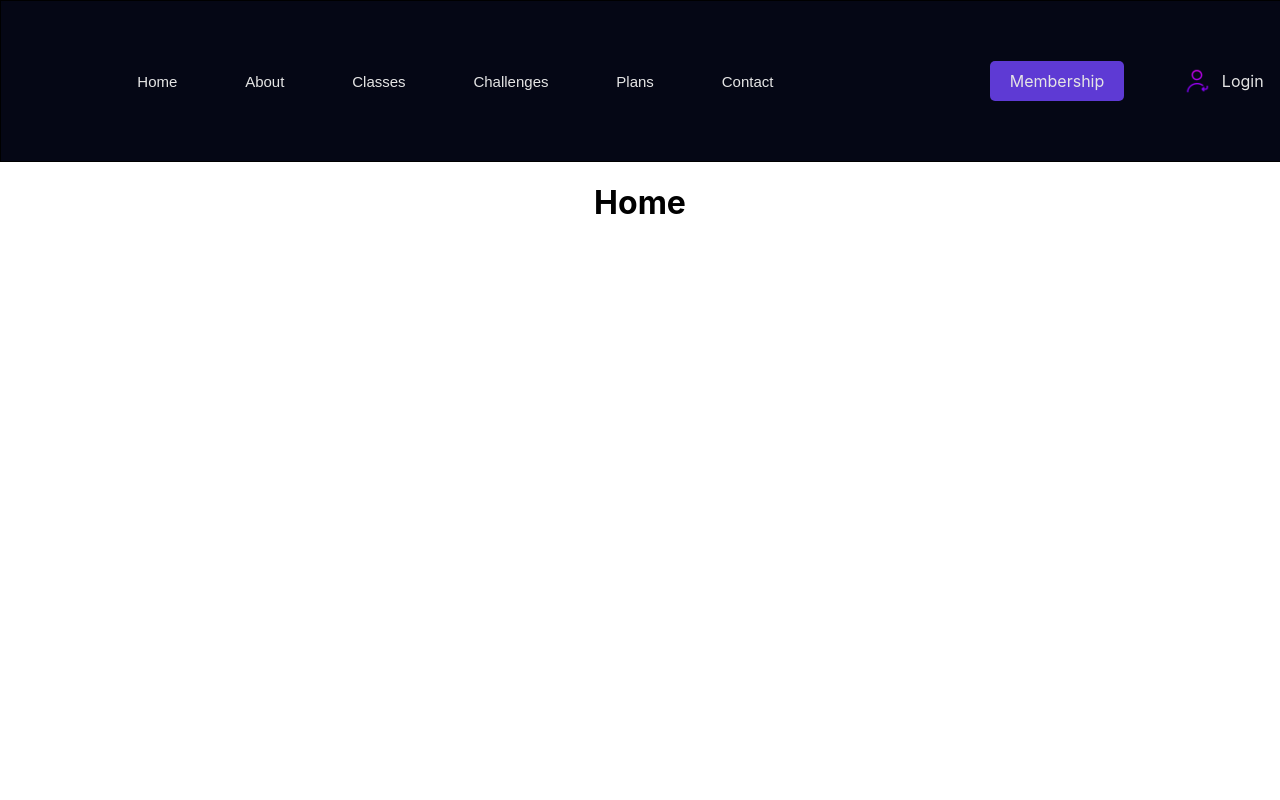
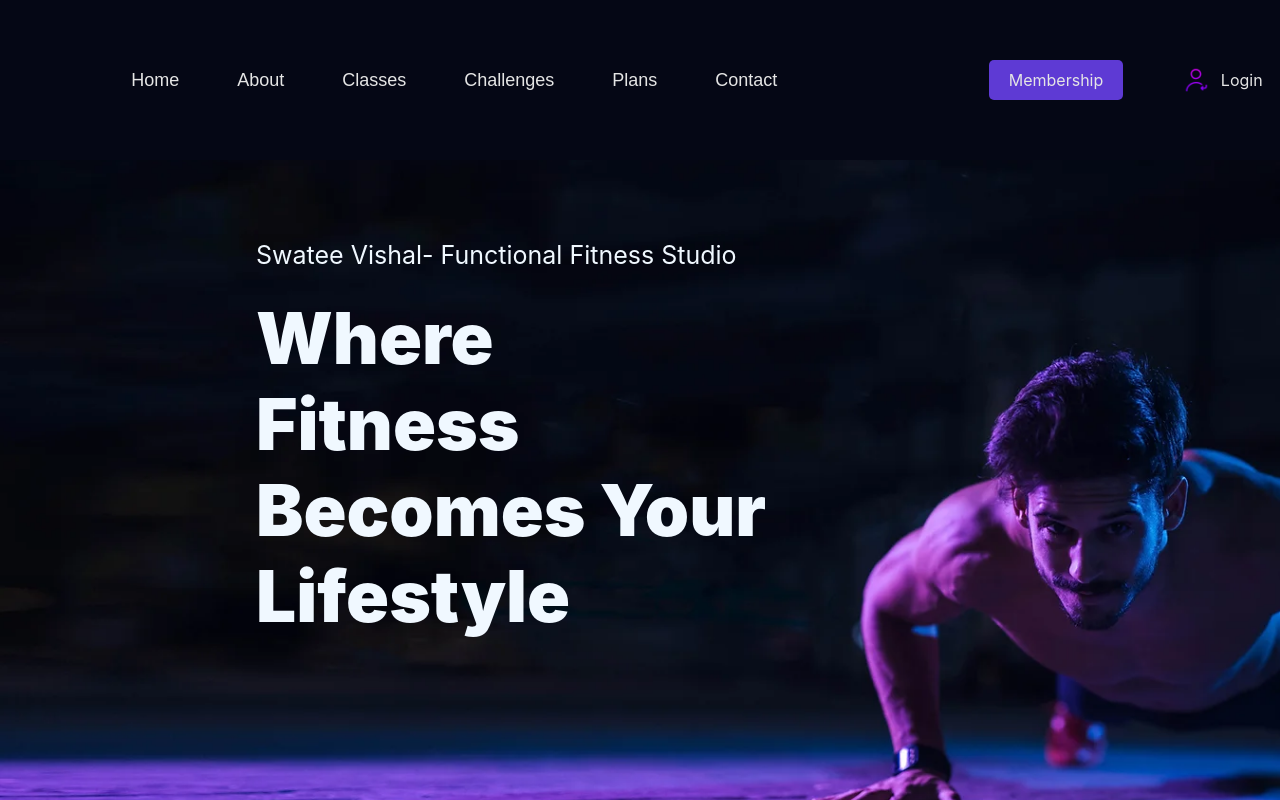
Before and after one commit to sachinCodes98/vishalswateewellness, a React (Create React App) app in the folder website/: page / in a window 1280 px wide. Built offline with nearby package versions, Linux system fonts and the light colour scheme.

Commit message:
Intro Component created and mounted

```diff
--- a/website/src/App.js
+++ b/website/src/App.js
@@ -1,11 +1,12 @@
 import './App.css';
+import Intro from './components/Intro';
 import Navbar from './components/Navbar';
 
 function App() {
   return (
     <div className="App">
       <Navbar />
-      <h1>Home</h1>
+      <Intro />
     </div>
   );
 }
--- /dev/null
+++ b/website/src/components/Intro.jsx
@@ -0,0 +1,17 @@
+import React from 'react'
+import "../styles/intro.css"
+
+const Intro = () => {
+  return (
+    <div className="introContainer">
+        <div className="introTextDiv">
+            <p className="introText">Swatee Vishal- Functional Fitness Studio</p>
+            <div className="introBoldTextDiv">
+                <span className="fitnessTextBold">Where Fitness Becomes Your Lifestyle</span>
+            </div>
+        </div>
+    </div>
+  )
+}
+
+export default Intro
--- /dev/null
+++ b/website/src/styles/intro.css
@@ -0,0 +1,38 @@
+.introContainer{
+    width: 100%;
+    height: 100vh;
+}
+.introTextDiv{
+    margin-top: 20vh;
+    width: 100%;
+    height: 100%;
+    background-image: url("../gallery/introBgImg.webp");
+    position: fixed;
+    z-index:-1;
+    background-size:100%;
+    background-position: center;
+    background-color: #000000;
+}
+.introText{
+    margin-top: 10vh;
+    font-size: 25px;
+    /* border: 1px solid white; */
+    width: 40%;
+    margin-left:20%;
+    color: aliceblue;
+    position: left center;
+    text-align: left;
+}
+.introBoldTextDiv{
+    /* border: 1px solid white; */
+    width: 40%;
+    margin-left:20%;
+    position: left center;
+    text-align: left;
+}
+.fitnessTextBold{
+    color: aliceblue;
+    font-size: 71px;
+    font-weight: 1000;
+    letter-spacing: 0em;
+}
--- a/website/src/styles/navbar.css
+++ b/website/src/styles/navbar.css
@@ -1,5 +1,5 @@
 .navParent {
-  border: 1px solid black;
+  /* border: 1px solid black; */
   width: 100%;
   height: 20vh;
   display: flex;
@@ -7,6 +7,7 @@
   margin: auto;
   align-items: center;
   background-color: #050715;
+  position: fixed;
 }
 .navLeftBox {
   /* border: 1px solid rgb(171, 53, 73); */
@@ -25,7 +26,7 @@
   width: auto;
   height: auto;
   padding: 10px;
-  font-size: 15px;
+  font-size: 18px;
   font-family: Arial, Helvetica, sans-serif;
   color: #E5E5E5
 }
```
Also changed, not shown: website/src/gallery/gymPicBelowIntro.webp (added), website/src/gallery/introBgImg.webp (added).
